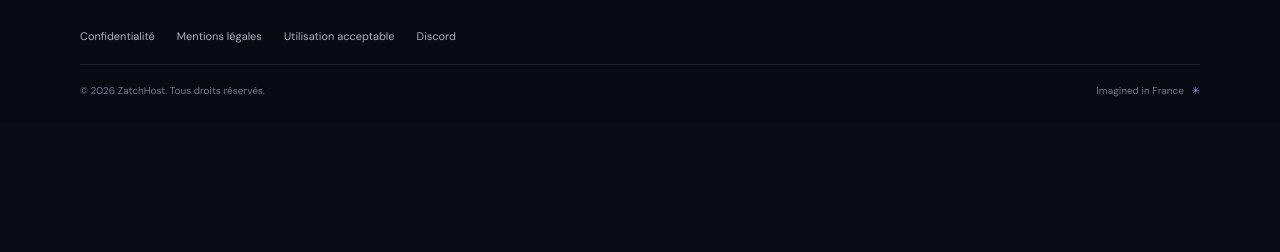
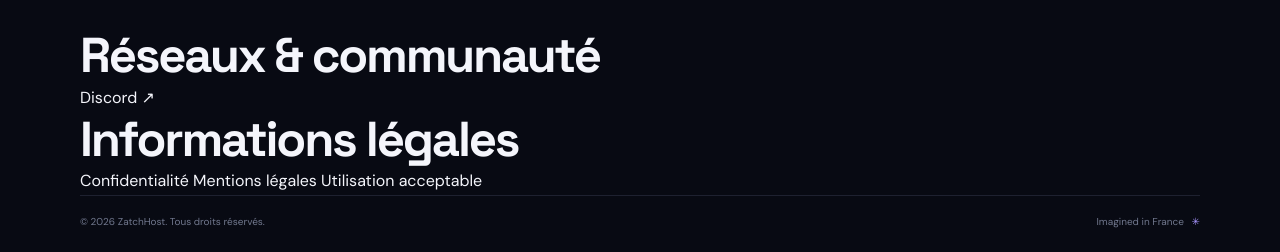
Before and after one commit to ZatchHost/zatchhost.github.io, a plain HTML site: page index.html in a window 1280 px wide. Shown: the part 3044-3296 px from the top of the page. Before the commit the page ends 3165 px from the top, so only its background shows below. Drawn offline with Linux system fonts and the light colour scheme.

Commit message:
Group footer links by category

```diff
--- a/index.html
+++ b/index.html
@@ -155,7 +155,18 @@
       <p>L'hébergement accessible, simplement.</p>
       <a class="back-top" href="#">Retour en haut ↑</a>
     </div>
-    <nav class="container footer-links" aria-label="Informations légales"><a href="/privacy-policy.html">Confidentialité</a><a href="/legal-notice.html">Mentions légales</a><a href="/acceptable-use-policy.html">Utilisation acceptable</a><a href="https://dsc.gg/zatchhost" target="_blank" rel="noopener noreferrer">Discord</a></nav>
+    <div class="container footer-link-groups">
+      <nav class="footer-link-group" aria-label="Réseaux et communauté">
+        <h2>Réseaux &amp; communauté</h2>
+        <a href="https://dsc.gg/zatchhost" target="_blank" rel="noopener noreferrer">Discord <span aria-hidden="true">↗</span></a>
+      </nav>
+      <nav class="footer-link-group" aria-label="Informations légales">
+        <h2>Informations légales</h2>
+        <a href="/privacy-policy.html">Confidentialité</a>
+        <a href="/legal-notice.html">Mentions légales</a>
+        <a href="/acceptable-use-policy.html">Utilisation acceptable</a>
+      </nav>
+    </div>
     <div class="container footer-bottom"><span>© <span id="year">2026</span> ZatchHost. Tous droits réservés.</span><span>Imaginé en France <span class="footer-heart">✳</span></span></div>
   </footer>
   <script src="/script.js" defer></script>
```
